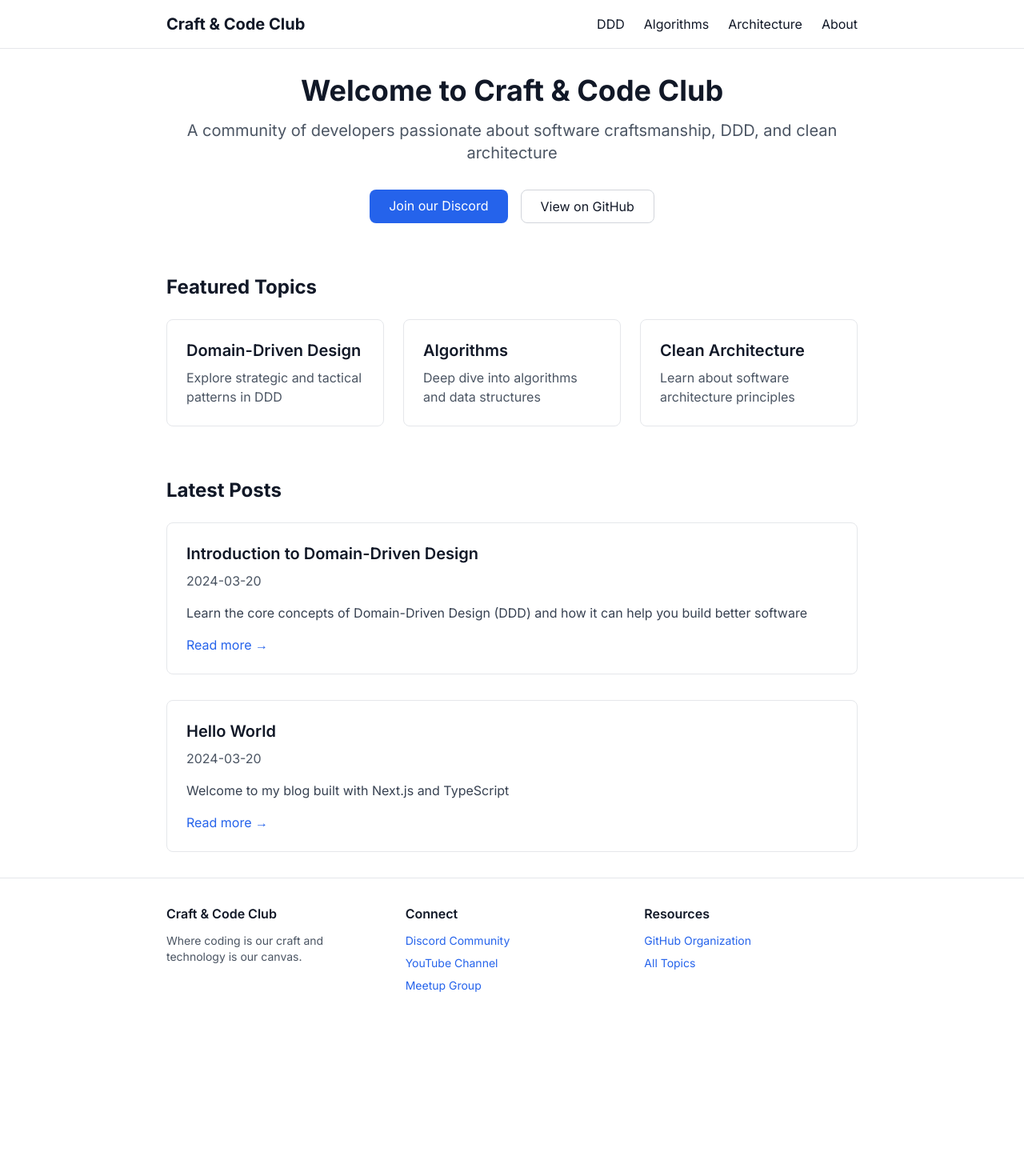
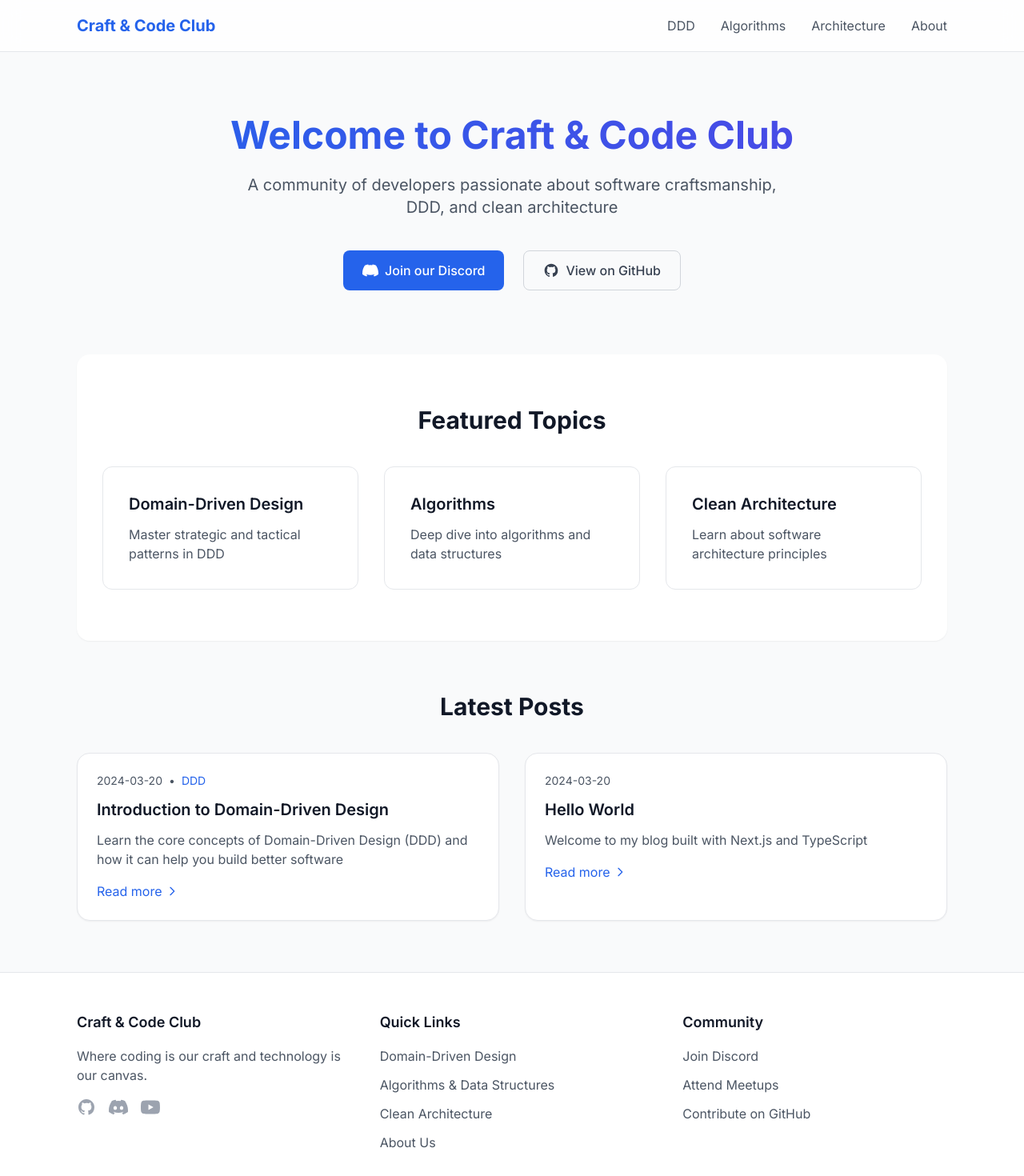
Before and after one commit to craft-code-club/blog-c3, a Next.js app: page / in a window 1280 px wide. Shown: the top 1470 px of the page at 80% size. Before the commit the page ends 1274 px from the top, so only its background shows below. Built offline with nearby package versions, Linux system fonts and the light colour scheme.

Commit message:
feat: Adjust look and feel #1

```diff
--- a/src/app/layout.tsx
+++ b/src/app/layout.tsx
@@ -17,65 +17,96 @@ export default function RootLayout({
 }>) {
   return (
     <html lang="en">
-      <body className={`${inter.className} bg-white text-gray-900 antialiased`}>
-        <nav className="border-b">
-          <div className="max-w-4xl mx-auto px-4 py-4 flex items-center justify-between">
-            <Link href="/" className="text-xl font-bold">
-              Craft & Code Club
-            </Link>
-            <div className="space-x-6">
-              <Link href="/topics/ddd" className="hover:text-blue-600">DDD</Link>
-              <Link href="/topics/algorithms" className="hover:text-blue-600">Algorithms</Link>
-              <Link href="/topics/architecture" className="hover:text-blue-600">Architecture</Link>
-              <Link href="/about" className="hover:text-blue-600">About</Link>
+      <body className={`${inter.className} bg-gray-50 text-gray-900 antialiased min-h-screen flex flex-col`}>
+        <nav className="sticky top-0 bg-white/80 backdrop-blur-md border-b border-gray-200 z-50">
+          <div className="max-w-6xl mx-auto px-4 sm:px-6 lg:px-8">
+            <div className="flex items-center justify-between h-16">
+              <Link href="/" className="text-xl font-bold text-blue-600 hover:text-blue-700 transition-colors">
+                Craft & Code Club
+              </Link>
+              <div className="hidden md:flex items-center space-x-8">
+                <Link href="/topics/ddd" className="text-gray-600 hover:text-blue-600 transition-colors">DDD</Link>
+                <Link href="/topics/algorithms" className="text-gray-600 hover:text-blue-600 transition-colors">Algorithms</Link>
+                <Link href="/topics/architecture" className="text-gray-600 hover:text-blue-600 transition-colors">Architecture</Link>
+                <Link href="/about" className="text-gray-600 hover:text-blue-600 transition-colors">About</Link>
+              </div>
             </div>
           </div>
         </nav>
-        <div className="min-h-screen">
+
+        <main className="flex-grow">
           {children}
-        </div>
-        <footer className="border-t">
-          <div className="max-w-4xl mx-auto px-4 py-8">
-            <div className="grid grid-cols-1 md:grid-cols-3 gap-8">
+        </main>
+
+        <footer className="bg-white border-t border-gray-200">
+          <div className="max-w-6xl mx-auto px-4 sm:px-6 lg:px-8 py-12">
+            <div className="grid grid-cols-1 md:grid-cols-3 gap-12">
               <div>
-                <h3 className="font-semibold mb-3">Craft & Code Club</h3>
-                <p className="text-sm text-gray-600">Where coding is our craft and technology is our canvas.</p>
+                <h3 className="text-lg font-semibold text-gray-900 mb-4">Craft & Code Club</h3>
+                <p className="text-gray-600">Where coding is our craft and technology is our canvas.</p>
+                <div className="mt-4 flex space-x-4">
+                  <a href="https://github.com/craft-code-club" target="_blank" rel="noopener noreferrer" className="text-gray-400 hover:text-gray-500">
+                    <span className="sr-only">GitHub</span>
+                    <svg className="h-6 w-6" fill="currentColor" viewBox="0 0 24 24">
+                      <path fillRule="evenodd" d="M12 2C6.477 2 2 6.484 2 12.017c0 4.425 2.865 8.18 6.839 9.504.5.092.682-.217.682-.483 0-.237-.008-.868-.013-1.703-2.782.605-3.369-1.343-3.369-1.343-.454-1.158-1.11-1.466-1.11-1.466-.908-.62.069-.608.069-.608 1.003.07 1.531 1.032 1.531 1.032.892 1.53 2.341 1.088 2.91.832.092-.647.35-1.088.636-1.338-2.22-.253-4.555-1.113-4.555-4.951 0-1.093.39-1.988 1.029-2.688-.103-.253-.446-1.272.098-2.65 0 0 .84-.27 2.75 1.026A9.564 9.564 0 0112 6.844c.85.004 1.705.115 2.504.337 1.909-1.296 2.747-1.027 2.747-1.027.546 1.379.202 2.398.1 2.651.64.7 1.028 1.595 1.028 2.688 0 3.848-2.339 4.695-4.566 4.943.359.309.678.92.678 1.855 0 1.338-.012 2.419-.012 2.747 0 .268.18.58.688.482A10.019 10.019 0 0022 12.017C22 6.484 17.522 2 12 2z" clipRule="evenodd" />
+                    </svg>
+                  </a>
+                  <a href="https://discord.gg/V7hQJZSDYu" target="_blank" rel="noopener noreferrer" className="text-gray-400 hover:text-gray-500">
+                    <span className="sr-only">Discord</span>
+                    <svg className="h-6 w-6" fill="currentColor" viewBox="0 0 24 24">
+                      <path d="M20.317 4.37a19.791 19.791 0 0 0-4.885-1.515a.074.074 0 0 0-.079.037c-.21.375-.444.864-.608 1.25a18.27 18.27 0 0 0-5.487 0a12.64 12.64 0 0 0-.617-1.25a.077.077 0 0 0-.079-.037A19.736 19.736 0 0 0 3.677 4.37a.07.07 0 0 0-.032.027C.533 9.046-.32 13.58.099 18.057a.082.082 0 0 0 .031.057a19.9 19.9 0 0 0 5.993 3.03a.078.078 0 0 0 .084-.028a14.09 14.09 0 0 0 1.226-1.994a.076.076 0 0 0-.041-.106a13.107 13.107 0 0 1-1.872-.892a.077.077 0 0 1-.008-.128a10.2 10.2 0 0 0 .372-.292a.074.074 0 0 1 .077-.01c3.928 1.793 8.18 1.793 12.062 0a.074.074 0 0 1 .078.01c.12.098.246.198.373.292a.077.077 0 0 1-.006.127a12.299 12.299 0 0 1-1.873.892a.077.077 0 0 0-.041.107c.36.698.772 1.362 1.225 1.993a.076.076 0 0 0 .084.028a19.839 19.839 0 0 0 6.002-3.03a.077.077 0 0 0 .032-.054c.5-5.177-.838-9.674-3.549-13.66a.061.061 0 0 0-.031-.03zM8.02 15.33c-1.183 0-2.157-1.085-2.157-2.419c0-1.333.956-2.419 2.157-2.419c1.21 0 2.176 1.096 2.157 2.42c0 1.333-.956 2.418-2.157 2.418zm7.975 0c-1.183 0-2.157-1.085-2.157-2.419c0-1.333.955-2.419 2.157-2.419c1.21 0 2.176 1.096 2.157 2.42c0 1.333-.946 2.418-2.157 2.418z"/>
+                    </svg>
+                  </a>
+                  <a href="http://www.youtube.com/@CraftCodeClub" target="_blank" rel="noopener noreferrer" className="text-gray-400 hover:text-gray-500">
+                    <span className="sr-only">YouTube</span>
+                    <svg className="h-6 w-6" fill="currentColor" viewBox="0 0 24 24">
+                      <path d="M23.498 6.186a3.016 3.016 0 0 0-2.122-2.136C19.505 3.545 12 3.545 12 3.545s-7.505 0-9.377.505A3.017 3.017 0 0 0 .502 6.186C0 8.07 0 12 0 12s0 3.93.502 5.814a3.016 3.016 0 0 0 2.122 2.136c1.871.505 9.376.505 9.376.505s7.505 0 9.377-.505a3.015 3.015 0 0 0 2.122-2.136C24 15.93 24 12 24 12s0-3.93-.502-5.814zM9.545 15.568V8.432L15.818 12l-6.273 3.568z"/>
+                    </svg>
+                  </a>
+                </div>
               </div>
               <div>
-                <h3 className="font-semibold mb-3">Connect</h3>
-                <ul className="space-y-2 text-sm">
+                <h3 className="text-lg font-semibold text-gray-900 mb-4">Quick Links</h3>
+                <ul className="space-y-3">
                   <li>
-                    <a href="https://discord.gg/V7hQJZSDYu" target="_blank" rel="noopener noreferrer" className="text-blue-600 hover:text-blue-800">
-                      Discord Community
+                    <Link href="/topics/ddd" className="text-gray-600 hover:text-blue-600 transition-colors">Domain-Driven Design</Link>
+                  </li>
+                  <li>
+                    <Link href="/topics/algorithms" className="text-gray-600 hover:text-blue-600 transition-colors">Algorithms & Data Structures</Link>
+                  </li>
+                  <li>
+                    <Link href="/topics/architecture" className="text-gray-600 hover:text-blue-600 transition-colors">Clean Architecture</Link>
+                  </li>
+                  <li>
+                    <Link href="/about" className="text-gray-600 hover:text-blue-600 transition-colors">About Us</Link>
+                  </li>
+                </ul>
+              </div>
+              <div>
+                <h3 className="text-lg font-semibold text-gray-900 mb-4">Community</h3>
+                <ul className="space-y-3">
+                  <li>
+                    <a href="https://discord.gg/V7hQJZSDYu" target="_blank" rel="noopener noreferrer" className="text-gray-600 hover:text-blue-600 transition-colors">
+                      Join Discord
                     </a>
                   </li>
                   <li>
-                    <a href="http://www.youtube.com/@CraftCodeClub" target="_blank" rel="noopener noreferrer" className="text-blue-600 hover:text-blue-800">
-                      YouTube Channel
+                    <a href="https://www.meetup.com/craft-code-club" target="_blank" rel="noopener noreferrer" className="text-gray-600 hover:text-blue-600 transition-colors">
+                      Attend Meetups
                     </a>
                   </li>
                   <li>
-                    <a href="https://www.meetup.com/craft-code-club" target="_blank" rel="noopener noreferrer" className="text-blue-600 hover:text-blue-800">
-                      Meetup Group
+                    <a href="https://github.com/craft-code-club" target="_blank" rel="noopener noreferrer" className="text-gray-600 hover:text-blue-600 transition-colors">
+                      Contribute on GitHub
                     </a>
                   </li>
                 </ul>
               </div>
-              <div>
-                <h3 className="font-semibold mb-3">Resources</h3>
-                <ul className="space-y-2 text-sm">
-                  <li>
-                    <a href="https://github.com/craft-code-club" target="_blank" rel="noopener noreferrer" className="text-blue-600 hover:text-blue-800">
-                      GitHub Organization
-                    </a>
-                  </li>
-                  <li>
-                    <Link href="/topics" className="text-blue-600 hover:text-blue-800">
-                      All Topics
-                    </Link>
-                  </li>
-                </ul>
-              </div>
+            </div>
+            <div className="mt-8 pt-8 border-t border-gray-200">
+              <p className="text-center text-gray-500 text-sm">
+                © {new Date().getFullYear()} Craft & Code Club. All rights reserved.
+              </p>
             </div>
           </div>
         </footer>
--- a/src/app/page.tsx
+++ b/src/app/page.tsx
@@ -5,78 +5,103 @@ export default function Home() {
   const posts = getSortedPostsData();
 
   return (
-    <div className="max-w-4xl mx-auto px-4 py-8">
+    <div className="max-w-6xl mx-auto px-4 sm:px-6 lg:px-8">
       {/* Hero Section */}
-      <section className="text-center mb-16">
-        <h1 className="text-4xl font-bold mb-4">Welcome to Craft & Code Club</h1>
-        <p className="text-xl text-gray-600 mb-8">
+      <section className="py-20 text-center">
+        <h1 className="text-5xl font-bold mb-6 bg-gradient-to-r from-blue-600 to-indigo-600 bg-clip-text text-transparent">
+          Welcome to Craft & Code Club
+        </h1>
+        <p className="text-xl text-gray-600 mb-10 max-w-2xl mx-auto">
           A community of developers passionate about software craftsmanship, DDD, and clean architecture
         </p>
-        <div className="flex justify-center gap-4">
+        <div className="flex justify-center gap-6">
           <a
             href="https://discord.gg/V7hQJZSDYu"
             target="_blank"
             rel="noopener noreferrer"
-            className="bg-blue-600 text-white px-6 py-2 rounded-lg hover:bg-blue-700"
+            className="inline-flex items-center px-6 py-3 rounded-lg bg-blue-600 text-white font-medium hover:bg-blue-700 transition-colors"
           >
+            <svg className="w-5 h-5 mr-2" fill="currentColor" viewBox="0 0 24 24">
+              <path d="M20.317 4.37a19.791 19.791 0 0 0-4.885-1.515a.074.074 0 0 0-.079.037c-.21.375-.444.864-.608 1.25a18.27 18.27 0 0 0-5.487 0a12.64 12.64 0 0 0-.617-1.25a.077.077 0 0 0-.079-.037A19.736 19.736 0 0 0 3.677 4.37a.07.07 0 0 0-.032.027C.533 9.046-.32 13.58.099 18.057a.082.082 0 0 0 .031.057a19.9 19.9 0 0 0 5.993 3.03a.078.078 0 0 0 .084-.028a14.09 14.09 0 0 0 1.226-1.994a.076.076 0 0 0-.041-.106a13.107 13.107 0 0 1-1.872-.892a.077.077 0 0 1-.008-.128a10.2 10.2 0 0 0 .372-.292a.074.074 0 0 1 .077-.01c3.928 1.793 8.18 1.793 12.062 0a.074.074 0 0 1 .078.01c.12.098.246.198.373.292a.077.077 0 0 1-.006.127a12.299 12.299 0 0 1-1.873.892a.077.077 0 0 0-.041.107c.36.698.772 1.362 1.225 1.993a.076.076 0 0 0 .084.028a19.839 19.839 0 0 0 6.002-3.03a.077.077 0 0 0 .032-.054c.5-5.177-.838-9.674-3.549-13.66a.061.061 0 0 0-.031-.03z"/>
+            </svg>
             Join our Discord
           </a>
           <a
             href="https://github.com/craft-code-club"
             target="_blank"
             rel="noopener noreferrer"
-            className="border border-gray-300 px-6 py-2 rounded-lg hover:border-gray-400"
+            className="inline-flex items-center px-6 py-3 rounded-lg border border-gray-300 text-gray-700 font-medium hover:border-gray-400 hover:text-gray-900 transition-colors"
           >
+            <svg className="w-5 h-5 mr-2" fill="currentColor" viewBox="0 0 24 24">
+              <path fillRule="evenodd" d="M12 2C6.477 2 2 6.484 2 12.017c0 4.425 2.865 8.18 6.839 9.504.5.092.682-.217.682-.483 0-.237-.008-.868-.013-1.703-2.782.605-3.369-1.343-3.369-1.343-.454-1.158-1.11-1.466-1.11-1.466-.908-.62.069-.608.069-.608 1.003.07 1.531 1.032 1.531 1.032.892 1.53 2.341 1.088 2.91.832.092-.647.35-1.088.636-1.338-2.22-.253-4.555-1.113-4.555-4.951 0-1.093.39-1.988 1.029-2.688-.103-.253-.446-1.272.098-2.65 0 0 .84-.27 2.75 1.026A9.564 9.564 0 0112 6.844c.85.004 1.705.115 2.504.337 1.909-1.296 2.747-1.027 2.747-1.027.546 1.379.202 2.398.1 2.651.64.7 1.028 1.595 1.028 2.688 0 3.848-2.339 4.695-4.566 4.943.359.309.678.92.678 1.855 0 1.338-.012 2.419-.012 2.747 0 .268.18.58.688.482A10.019 10.019 0 0022 12.017C22 6.484 17.522 2 12 2z" clipRule="evenodd" />
+            </svg>
             View on GitHub
           </a>
         </div>
       </section>
 
       {/* Featured Topics */}
-      <section className="mb-16">
-        <h2 className="text-2xl font-bold mb-6">Featured Topics</h2>
-        <div className="grid grid-cols-1 md:grid-cols-3 gap-6">
+      <section className="py-16 bg-white rounded-2xl shadow-sm">
+        <div className="max-w-5xl mx-auto">
+          <h2 className="text-3xl font-bold mb-10 text-center">Featured Topics</h2>
+          <div className="grid grid-cols-1 md:grid-cols-3 gap-8">
             <Link
               href="/topics/ddd"
-            className="block p-6 border rounded-lg hover:shadow-lg transition-shadow"
+              className="group block p-8 rounded-xl border border-gray-200 hover:border-blue-500 hover:shadow-lg transition-all"
             >
-            <h3 className="text-xl font-semibold mb-2">Domain-Driven Design</h3>
-            <p className="text-gray-600">Explore strategic and tactical patterns in DDD</p>
+              <h3 className="text-xl font-semibold mb-3 group-hover:text-blue-600">Domain-Driven Design</h3>
+              <p className="text-gray-600">Master strategic and tactical patterns in DDD</p>
             </Link>
             <Link
               href="/topics/algorithms"
-            className="block p-6 border rounded-lg hover:shadow-lg transition-shadow"
+              className="group block p-8 rounded-xl border border-gray-200 hover:border-blue-500 hover:shadow-lg transition-all"
             >
-            <h3 className="text-xl font-semibold mb-2">Algorithms</h3>
+              <h3 className="text-xl font-semibold mb-3 group-hover:text-blue-600">Algorithms</h3>
               <p className="text-gray-600">Deep dive into algorithms and data structures</p>
             </Link>
             <Link
               href="/topics/architecture"
-            className="block p-6 border rounded-lg hover:shadow-lg transition-shadow"
+              className="group block p-8 rounded-xl border border-gray-200 hover:border-blue-500 hover:shadow-lg transition-all"
             >
-            <h3 className="text-xl font-semibold mb-2">Clean Architecture</h3>
+              <h3 className="text-xl font-semibold mb-3 group-hover:text-blue-600">Clean Architecture</h3>
               <p className="text-gray-600">Learn about software architecture principles</p>
             </Link>
+          </div>
         </div>
       </section>
 
       {/* Latest Posts */}
-      <section>
-        <h2 className="text-2xl font-bold mb-6">Latest Posts</h2>
-        <div className="space-y-8">
+      <section className="py-16">
+        <h2 className="text-3xl font-bold mb-10 text-center">Latest Posts</h2>
+        <div className="grid gap-8 md:grid-cols-2">
           {posts.map((post) => (
-            <article key={post.id} className="border rounded-lg p-6 hover:shadow-lg transition-shadow">
+            <article key={post.id} className="flex flex-col bg-white rounded-2xl shadow-sm border border-gray-200 overflow-hidden hover:shadow-lg transition-shadow">
+              <div className="p-6">
+                <div className="flex items-center gap-2 text-sm text-gray-600 mb-3">
+                  <time dateTime={post.date}>{post.date}</time>
+                  {post.topic && (
+                    <>
+                      <span>•</span>
+                      <Link href={`/topics/${post.topic}`} className="text-blue-600 hover:text-blue-800">
+                        {post.topic.toUpperCase()}
+                      </Link>
+                    </>
+                  )}
+                </div>
                 <Link href={`/posts/${post.id}`}>
-                <h3 className="text-xl font-semibold mb-2 hover:text-blue-600">{post.title}</h3>
+                  <h3 className="text-xl font-semibold mb-3 hover:text-blue-600 transition-colors">{post.title}</h3>
                 </Link>
-              <div className="text-gray-600 mb-4">{post.date}</div>
-              <p className="text-gray-700 mb-4">{post.description}</p>
+                <p className="text-gray-600 mb-4">{post.description}</p>
                 <Link
                   href={`/posts/${post.id}`}
-                className="text-blue-600 hover:text-blue-800"
+                  className="inline-flex items-center text-blue-600 hover:text-blue-800"
                 >
-                Read more →
+                  Read more
+                  <svg className="w-4 h-4 ml-1" fill="none" stroke="currentColor" viewBox="0 0 24 24">
+                    <path strokeLinecap="round" strokeLinejoin="round" strokeWidth={2} d="M9 5l7 7-7 7" />
+                  </svg>
                 </Link>
+              </div>
             </article>
           ))}
         </div>
--- a/src/lib/posts.ts
+++ b/src/lib/posts.ts
@@ -6,11 +6,12 @@ import html from 'remark-html';
 
 const postsDirectory = path.join(process.cwd(), 'posts');
 
-export interface BlogPost {
+export type BlogPost = {
   id: string;
   title: string;
   date: string;
   description: string;
+  topic: string;
   contentHtml: string;
 }
 
@@ -28,12 +29,15 @@ export function getSortedPostsData(): Omit<BlogPost, 'contentHtml'>[] {
     // Use gray-matter to parse the post metadata section
     const matterResult = matter(fileContents);
 
+    // Combine the data with the id
     return {
       id,
-      ...(matterResult.data as { title: string; date: string; description: string }),
+      title: matterResult.data.title,
+      date: matterResult.data.date,
+      description: matterResult.data.description,
+      topic: matterResult.data.topic || '',
     };
   });
-
   // Sort posts by date
   return allPostsData.sort((a, b) => {
     if (a.date < b.date) {
@@ -57,9 +61,13 @@ export async function getPostData(id: string): Promise<BlogPost> {
     .process(matterResult.content);
   const contentHtml = processedContent.toString();
 
+  // Combine the data with the id and contentHtml
   return {
     id,
     contentHtml,
-    ...(matterResult.data as { title: string; date: string; description: string }),
+    title: matterResult.data.title,
+    date: matterResult.data.date,
+    description: matterResult.data.description,
+    topic: matterResult.data.topic || '',
   };
 }
```
Lines whose indentation alone changed are shown as unchanged.
